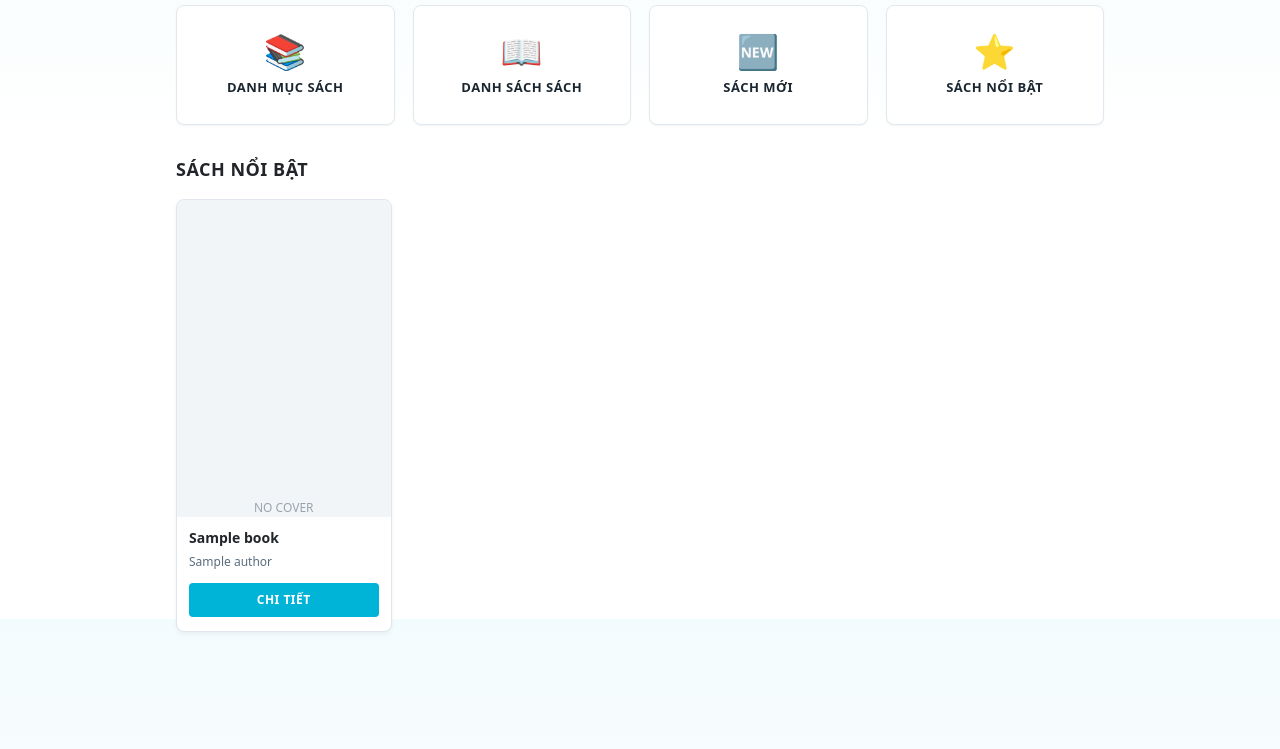
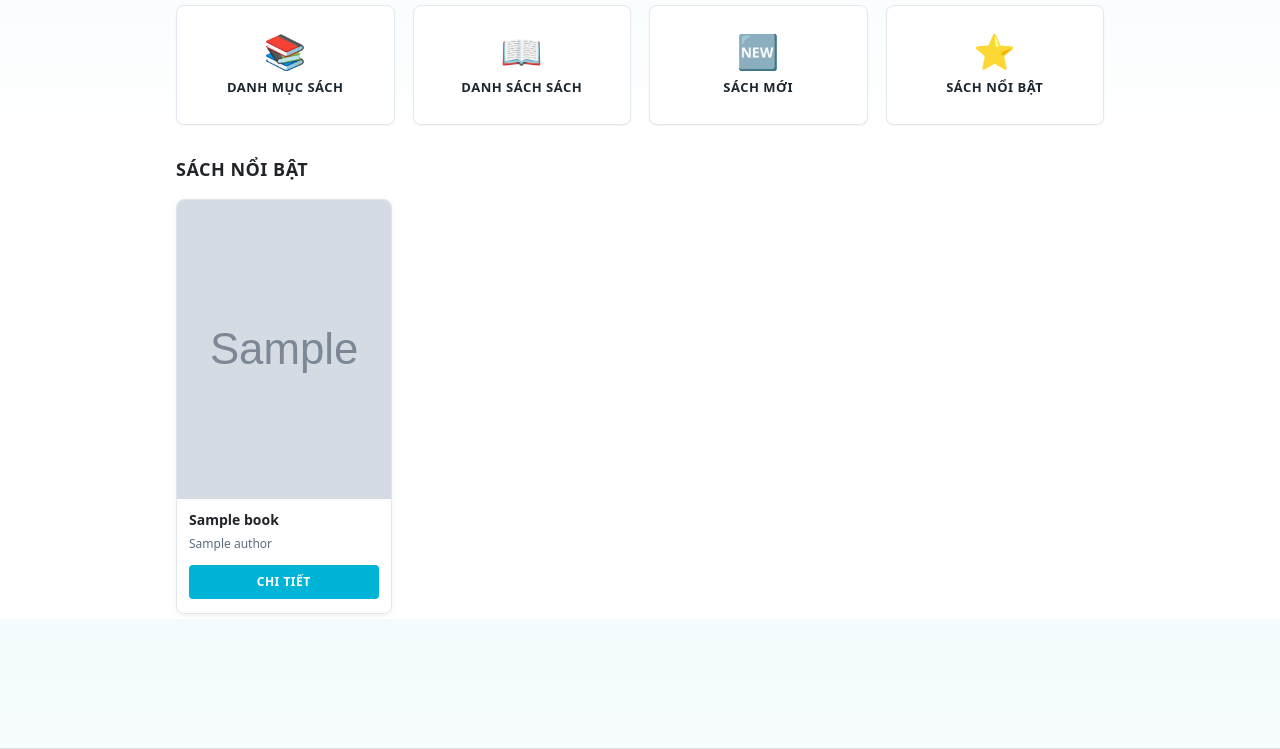
Before and after one commit to HieuLT24/DigitalLibrary, a Flask app: page / in a window 1280 px wide. Shown: the part 181-930 px from the top of the page. Run offline with Flask 3, Linux system fonts and the light colour scheme; tables that the repository leaves empty hold one stand-in row (values such as "Sample post"); grey boxes marked "Sample" are stand-in pictures.

Commit message:
merged from develop

```diff
--- a/DL/controllers/book_controller.py
+++ b/DL/controllers/book_controller.py
@@ -25,7 +25,7 @@ def search_books():
     try:
         keyword = request.args.get('q', '').strip()
         page = request.args.get('page', 1, type=int)
-        per_page = request.args.get('per_page', 9, type=int)
+        per_page = request.args.get('per_page', 16, type=int)
 
         result = book_service.search_books(
             keyword=keyword,
--- a/DL/static/css/main.css
+++ b/DL/static/css/main.css
@@ -135,7 +135,7 @@ body { margin: 0; font-family: system-ui, -apple-system, Segoe UI, Roboto, sans-
 }
 
 .book-image-container {
-    height: 200px;
+    height: 250px;
     overflow: hidden;
     position: relative;
 }
--- a/DL/static/js/api_client.js
+++ b/DL/static/js/api_client.js
@@ -34,8 +34,8 @@ class APIClient {
         return this.request(`/books?page=${page}&per_page=${perPage}`);
     }
 
-    async searchBooks(keyword = '', page = 1) {
-        let url = `/books/search?q=${encodeURIComponent(keyword)}&page=${page}`;
+    async searchBooks(keyword = '', page = 1, perPage = 16) {
+        let url = `/books/search?q=${encodeURIComponent(keyword)}&page=${page}&per_page=${perPage}`;
         return this.request(url);
     }
 
--- a/DL/templates/index.html
+++ b/DL/templates/index.html
@@ -114,8 +114,8 @@ body {
     {% for b in random_books %}
       <div class="book-card">
         <div class="book-cover">
-          {% if b.cover_url %}
-            <img src="{{ b.cover_url }}" alt="{{ b.title }}">
+          {% if b.image %}
+            <img src="{{ b.image }}" alt="{{ b.title }}">
           {% else %}
             <span>NO COVER</span>
           {% endif %}
--- a/DL/templates/search.html
+++ b/DL/templates/search.html
@@ -121,7 +121,7 @@ function displaySearchResults(data) {
 
 function createBookCard(book) {
     const col = document.createElement('div');
-    col.className = 'col-md-6 col-lg-4 mb-3';
+    col.className = 'col-md-3 col-lg-3 mb-3';
 
     const bookImage = createBookImage(book);
 
```
